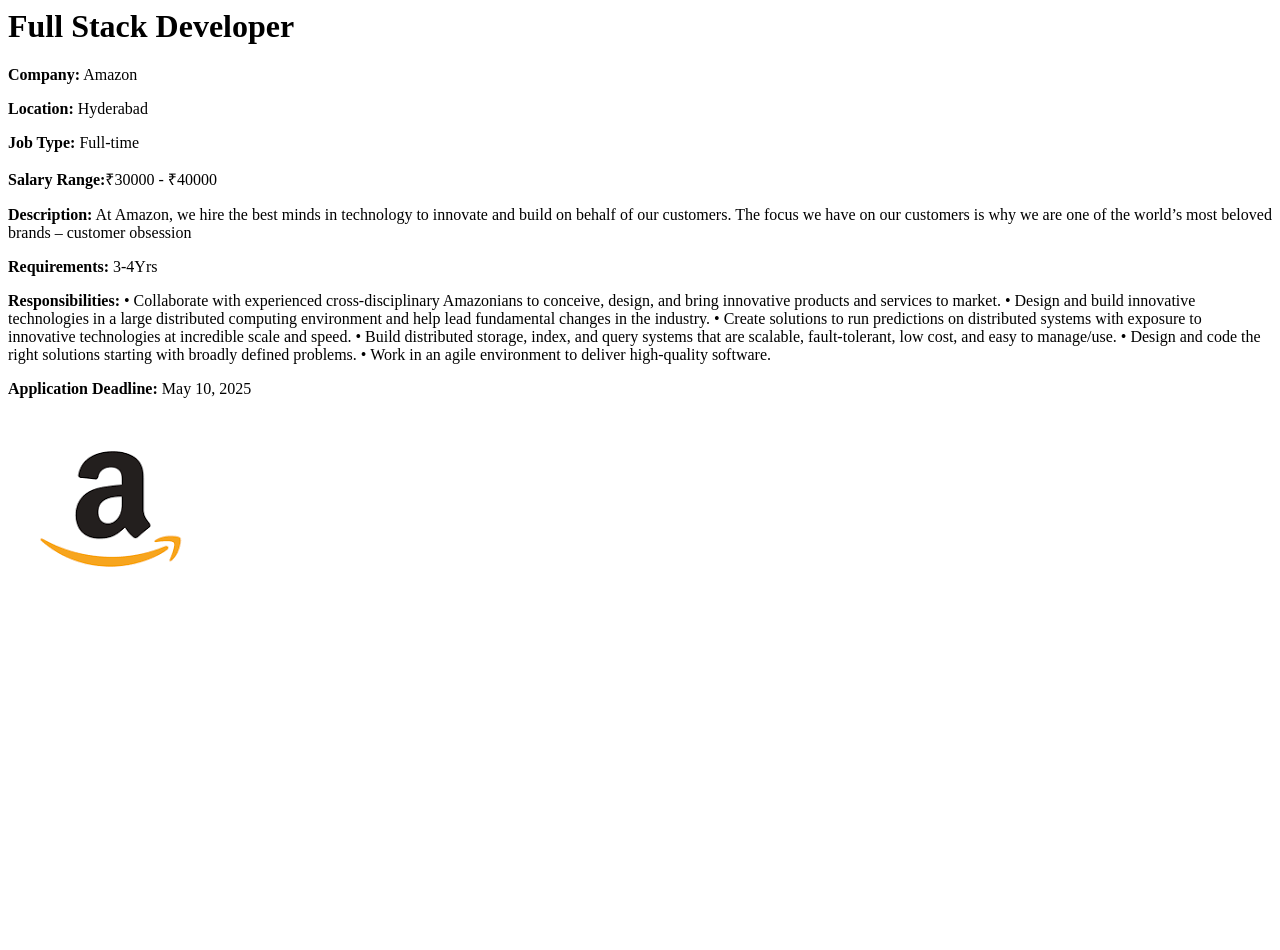
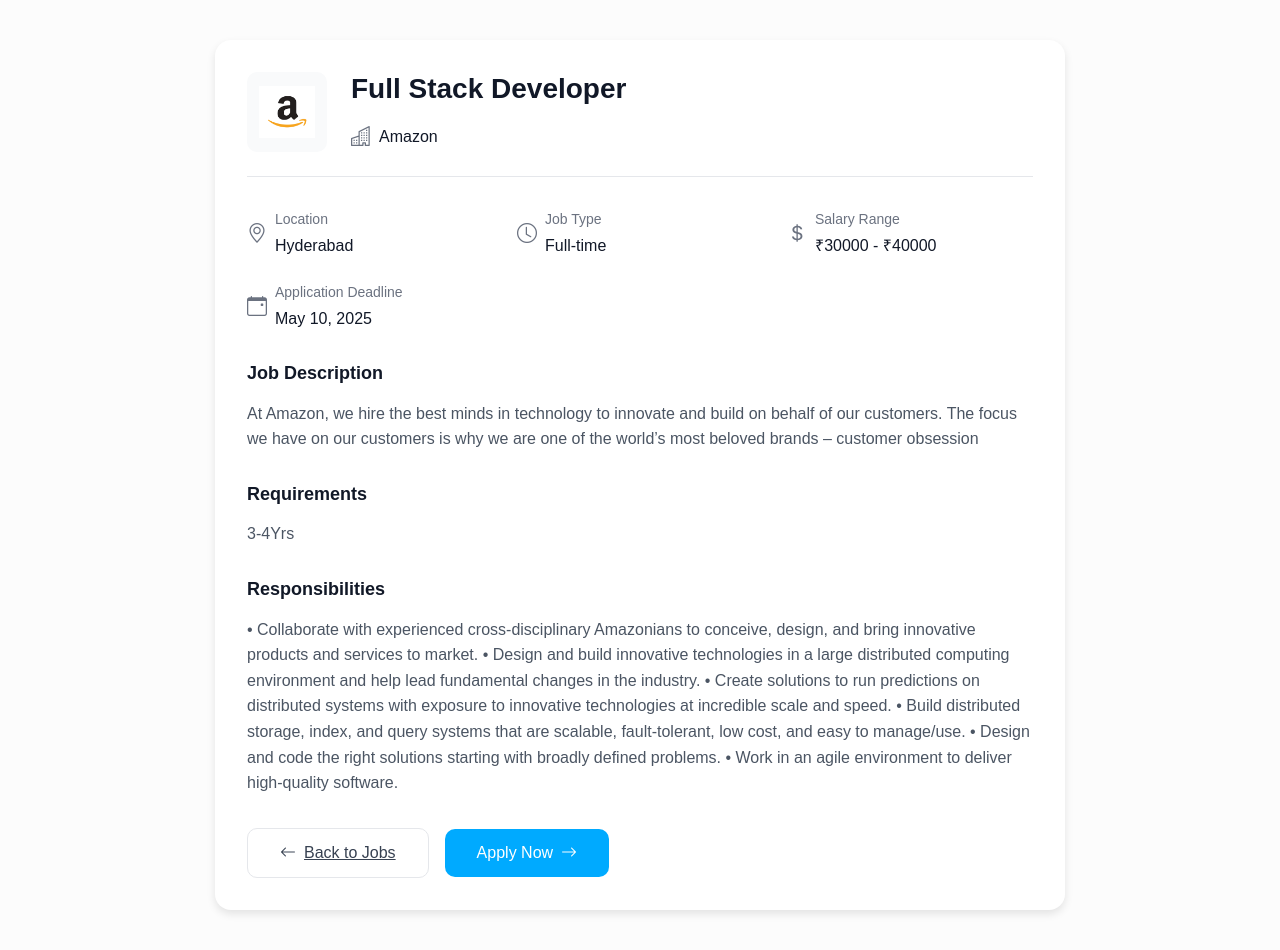
Before and after one commit to BARANICHANDRAN/Job_Portal, a Django app: page /job/3/ in a window 1280 px wide. Before the commit the page ends 567 px from the top, so only its background shows below. Run offline with Django 5.2, Linux system fonts and the light colour scheme; data comes from the database, SQL or seed files in the repository; some libraries are stand-ins or nearby versions.

Commit message:
Update job_detail.html

```diff
--- a/jobs/templates/job_detail.html
+++ b/jobs/templates/job_detail.html
@@ -1,12 +1,215 @@
-<h1>{{ job.job_title }}</h1>
-<p><strong>Company:</strong> {{ job.company }}</p>
-<p><strong>Location:</strong> {{ job.location }}</p>
-<p><strong>Job Type:</strong> {{ job.get_job_type_display }}</p>
-<p><strong>Salary Range:</strong>₹{{ job.min_salary }} - ₹{{job.max_salary}}</p>
-<p><strong>Description:</strong> {{ job.description }}</p>
-<p><strong>Requirements:</strong> {{ job.requirements }}</p>
-<p><strong>Responsibilities:</strong> {{ job.responsibilities }}</p>
-<p><strong>Application Deadline:</strong> {{ job.application_deadline }}</p>
-{% if job.company_logo %}
-    <img src="{{ job.company_logo.url }}" alt="Company Logo">
-{% endif %}
+<!DOCTYPE html>
+<html>
+<head>
+    <title>Job Details</title>
+    <link href="https://cdn.jsdelivr.net/npm/bootstrap@5.3.5/dist/css/bootstrap.min.css" rel="stylesheet">
+    <link href="https://cdn.jsdelivr.net/npm/bootstrap-icons@1.7.2/font/bootstrap-icons.css" rel="stylesheet">
+</head>
+<style>
+    body {
+        font-family: Arial, sans-serif;
+        background-color: #FCFCFC;
+        padding: 40px 0;
+    }
+
+    .job-detail-container {
+        max-width: 850px;
+        margin: 0 auto;
+        background: white;
+        border-radius: 16px;
+        padding: 32px;
+        box-shadow: 0 4px 8px rgba(0, 0, 0, 0.1);
+    }
+
+    .job-header {
+        display: flex;
+        align-items: flex-start;
+        gap: 24px;
+        margin-bottom: 32px;
+        padding-bottom: 24px;
+        border-bottom: 1px solid #E5E7EB;
+    }
+
+    .company-logo {
+        width: 80px;
+        height: 80px;
+        border-radius: 10px;
+        background-color: #F9FAFB;
+        padding: 12px;
+        object-fit: contain;
+    }
+
+    .job-title {
+        font-size: 28px;
+        font-weight: 600;
+        color: #111827;
+        margin-bottom: 16px;
+    }
+
+    .job-meta {
+        display: grid;
+        grid-template-columns: repeat(auto-fit, minmax(200px, 1fr));
+        gap: 24px;
+        margin-bottom: 32px;
+    }
+
+    .meta-item {
+        display: flex;
+        align-items: center;
+        gap: 8px;
+    }
+
+    .meta-item i {
+        font-size: 20px;
+        color: #6B7280;
+    }
+
+    .meta-label {
+        font-size: 14px;
+        color: #6B7280;
+        margin-bottom: 4px;
+    }
+
+    .meta-value {
+        font-size: 16px;
+        color: #111827;
+        font-weight: 500;
+    }
+
+    .job-section {
+        margin-bottom: 32px;
+    }
+
+    .section-title {
+        font-size: 18px;
+        font-weight: 600;
+        color: #111827;
+        margin-bottom: 16px;
+    }
+
+    .section-content {
+        color: #4B5563;
+        line-height: 1.6;
+    }
+
+    .apply-button {
+        display: inline-flex;
+        align-items: center;
+        justify-content: center;
+        padding: 12px 32px;
+        background-color: #00AAFF;
+        color: white;
+        border: none;
+        border-radius: 10px;
+        font-size: 16px;
+        font-weight: 500;
+        gap: 8px;
+        cursor: pointer;
+        transition: background-color 0.3s ease;
+    }
+
+    .apply-button:hover {
+        background-color: #0095E0;
+    }
+
+    .button-container {
+        display: flex;
+        gap: 16px;
+        align-items: center;
+    }
+
+    .back-button {
+        display: inline-flex;
+        align-items: center;
+        justify-content: center;
+        padding: 12px 32px;
+        background-color: white;
+        color: #374151;
+        border: 1px solid #E5E7EB;
+        border-radius: 10px;
+        font-size: 16px;
+        font-weight: 500;
+        gap: 8px;
+        cursor: pointer;
+        transition: all 0.3s ease;
+    }
+
+    .back-button:hover {
+        background-color: #F9FAFB;
+        border-color: #D1D5DB;
+    }
+</style>
+<body>
+    <div class="job-detail-container">
+        <div class="job-header">
+            {% if job.company_logo %}
+                <img src="{{ job.company_logo.url }}" alt="Company Logo" class="company-logo">
+            {% endif %}
+            <div>
+                <h1 class="job-title">{{ job.job_title }}</h1>
+                <div class="meta-item">
+                    <i class="bi bi-building"></i>
+                    <span class="meta-value">{{ job.company }}</span>
+                </div>
+            </div>
+        </div>
+
+        <div class="job-meta">
+            <div class="meta-item">
+                <i class="bi bi-geo-alt"></i>
+                <div>
+                    <div class="meta-label">Location</div>
+                    <div class="meta-value">{{ job.location }}</div>
+                </div>
+            </div>
+            <div class="meta-item">
+                <i class="bi bi-clock"></i>
+                <div>
+                    <div class="meta-label">Job Type</div>
+                    <div class="meta-value">{{ job.get_job_type_display }}</div>
+                </div>
+            </div>
+            <div class="meta-item">
+                <i class="bi bi-currency-dollar"></i>
+                <div>
+                    <div class="meta-label">Salary Range</div>
+                    <div class="meta-value">₹{{ job.min_salary }} - ₹{{ job.max_salary }}</div>
+                </div>
+            </div>
+            <div class="meta-item">
+                <i class="bi bi-calendar-event"></i>
+                <div>
+                    <div class="meta-label">Application Deadline</div>
+                    <div class="meta-value">{{ job.application_deadline }}</div>
+                </div>
+            </div>
+        </div>
+
+        <div class="job-section">
+            <h2 class="section-title">Job Description</h2>
+            <div class="section-content">{{ job.description }}</div>
+        </div>
+
+        <div class="job-section">
+            <h2 class="section-title">Requirements</h2>
+            <div class="section-content">{{ job.requirements }}</div>
+        </div>
+
+        <div class="job-section">
+            <h2 class="section-title">Responsibilities</h2>
+            <div class="section-content">{{ job.responsibilities }}</div>
+        </div>
+
+        <div class="button-container">
+            <a href="{% url 'job_list' %}" class="back-button">
+                <i class="bi bi-arrow-left"></i>
+                Back to Jobs
+            </a>
+            <button class="apply-button">
+                Apply Now
+                <i class="bi bi-arrow-right"></i>
+            </button>
+        </div>
+    </div>
+</body>
+</html>
```
